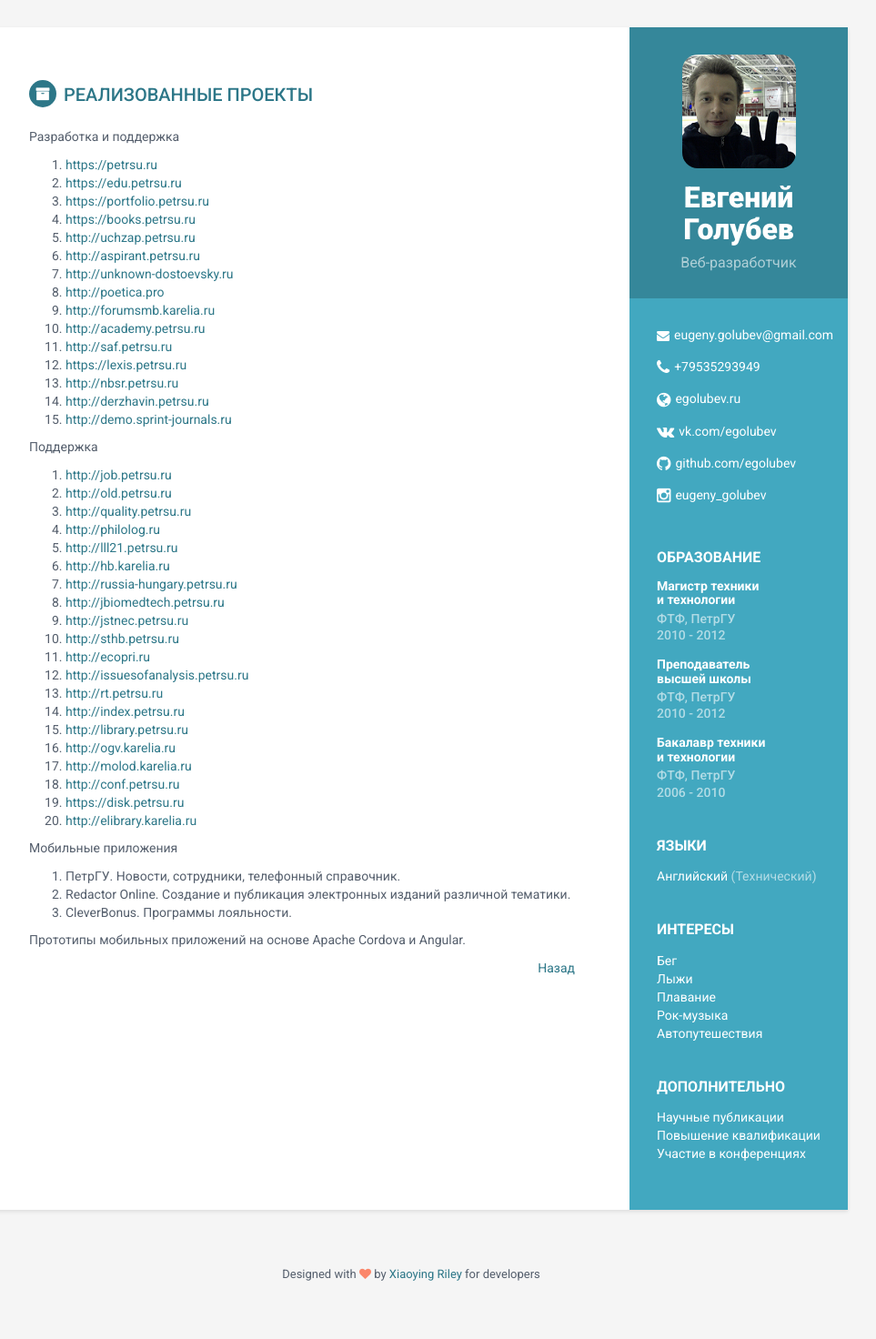
After one commit to egolubev/egolubev.github.io, a PHP site: page /project.html in a window 1280 px wide. The commit adds this page. Shown: the whole page at 91% size, without its empty margins (188-1151 px from the left). Run offline with PHP 8.4, Linux system fonts and the light colour scheme.

Commit message:
список проектов

```diff
--- a/assets/css/styles.css
+++ b/assets/css/styles.css
@@ -260,6 +260,9 @@ p {
 .page-list li {
     padding-top:20px;
 }
+.page-list-m li {
+    padding-top: 0px;
+}
 /* Extra small devices (phones, less than 768px) */
 @media (max-width: 767px) {
   .sidebar-wrapper {
--- a/conference.html
+++ b/conference.html
@@ -54,6 +54,7 @@
                     <li>15 - 18 сентября 2014 г. VIII Международная научно-практическая конференция "Научно-образовательная информационная среда XXI века" (г. Петрозаводск).</li>
                 </ul>
             </div>
+            <p class="text-right"><a href="/">Назад</a></p>
         </section>
     </div>
 </div>
--- a/index.html
+++ b/index.html
@@ -42,7 +42,7 @@
             <section class="section summary-section">
                 <h2 class="section-title"><i class="fa fa-user"></i>Род занятий</h2>
                 <div class="summary">
-                    <p>Занимаюсь web-разработкой программного обеспечения более 4 лет, последние три года как PHP-разработчик в образовательных интернет-проектах. Также имею опыт по созданию гибридных мобильных приложений на основе Apache Cordova.</p>
+                    <p>Занимаюсь web-разработкой программного обеспечения более 4 лет, последние три года как разработчик в образовательных интернет-проектах. Также имею опыт по созданию гибридных мобильных приложений на основе Apache Cordova.</p>
                 </div>
             </section>
             <section class="section experiences-section">
@@ -146,6 +146,7 @@
                     <span class="project-title"><a href="http://uchzap.petrsu.ru/" target="_blank">uchzap.petrsu.ru</a></span> -
                     <span class="project-tagline">учёные записки Петрозаводского государственного университета (ПетрГУ)</span>
                 </div>
+                <p><a href="/project.html">Подробнее...</a></p>
             </section>
             <section class="skills-section section">
                 <h2 class="section-title"><i class="fa fa-rocket"></i>Владение технологиями</h2>
--- /dev/null
+++ b/project.html
@@ -0,0 +1,107 @@
+<!DOCTYPE html>
+<!--[if IE 8]> <html lang="en" class="ie8"> <![endif]-->
+<!--[if IE 9]> <html lang="en" class="ie9"> <![endif]-->
+<!--[if !IE]><!--> <html lang="en"> <!--<![endif]-->
+<head>
+    <title>Евгений Голубев :: Публикации</title>
+    <!-- Meta -->
+    <meta charset="utf-8">
+    <meta http-equiv="X-UA-Compatible" content="IE=edge">
+    <meta name="viewport" content="width=device-width, initial-scale=1.0">
+    <meta name="description" content="Responsive HTML5 Resume/CV Template for Developers">
+    <meta name="author" content="Xiaoying Riley at 3rd Wave Media">
+    <link rel="shortcut icon" href="favicon.ico">
+    <link href='https://fonts.googleapis.com/css?family=Roboto:400,500,400italic,300italic,300,500italic,700,700italic,900,900italic' rel='stylesheet' type='text/css'>
+    <!-- Global CSS -->
+    <link rel="stylesheet" href="assets/plugins/bootstrap/css/bootstrap.min.css">
+    <!-- Plugins CSS -->
+    <link rel="stylesheet" href="assets/plugins/font-awesome/css/font-awesome.css">
+    <!-- Theme CSS -->
+    <link id="theme-style" rel="stylesheet" href="assets/css/styles.css">
+    <!-- HTML5 shim and Respond.js for IE8 support of HTML5 elements and media queries -->
+    <!--[if lt IE 9]>
+    <script src="https://oss.maxcdn.com/html5shiv/3.7.2/html5shiv.min.js"></script>
+    <script src="https://oss.maxcdn.com/respond/1.4.2/respond.min.js"></script>
+    <![endif]-->
+    <!-- Javascript -->
+    <script type="text/javascript" src="assets/plugins/jquery-1.11.3.min.js"></script>
+    <script type="text/javascript" src="assets/plugins/bootstrap/js/bootstrap.min.js"></script>
+    <!-- custom js -->
+    <script type="text/javascript" src="assets/js/main.js"></script>
+    <script>
+        $(function(){
+            $("#right-column").load("right_column.html");
+        });
+    </script>
+</head>
+
+<body>
+<div class="wrapper">
+    <div id="right-column"></div>
+    <div class="main-wrapper">
+        <section class="section summary-section">
+            <h2 class="section-title"><i class="fa fa-archive"></i>РЕАЛИЗОВАННЫЕ ПРОЕКТЫ</h2>
+            <p>Разработка и поддержка</p>
+            <div class="page-list-m">
+                <ol>
+                    <li><a href="https://petrsu.ru" target="_blank">https://petrsu.ru</a></li>
+                    <li><a href="https://edu.petrsu.ru" target="_blank">https://edu.petrsu.ru</a></li>
+                    <li><a href="https://portfolio.petrsu.ru" target="_blank">https://portfolio.petrsu.ru</a></li>
+                    <li><a href="https://books.petrsu.ru" target="_blank">https://books.petrsu.ru</a></li>
+                    <li><a href="http://uchzap.petrsu.ru" target="_blank">http://uchzap.petrsu.ru</a></li>
+                    <li><a href="http://aspirant.petrsu.ru" target="_blank">http://aspirant.petrsu.ru</a></li>
+                    <li><a href="http://unknown-dostoevsky.ru" target="_blank">http://unknown-dostoevsky.ru</a></li>
+                    <li><a href="http://poetica.pro" target="_blank">http://poetica.pro</a></li>
+                    <li><a href="http://forumsmb.karelia.ru" target="_blank">http://forumsmb.karelia.ru</a></li>
+                    <li><a href="http://academy.petrsu.ru" target="_blank">http://academy.petrsu.ru</a></li>
+                    <li><a href="http://saf.petrsu.ru" target="_blank">http://saf.petrsu.ru</a></li>
+                    <li><a href="https://lexis.petrsu.ru" target="_blank">https://lexis.petrsu.ru</a></li>
+                    <li><a href="http://nbsr.petrsu.ru" target="_blank">http://nbsr.petrsu.ru</a></li>
+                    <li><a href="http://derzhavin.petrsu.ru" target="_blank">http://derzhavin.petrsu.ru</a></li>
+                    <li><a href="http://demo.sprint-journals.ru" target="_blank">http://demo.sprint-journals.ru</a></li>
+                </ol>
+            </div>
+            <p>Поддержка</p>
+            <div class="page-list-m">
+                <ol>
+                    <li><a href="http://job.petrsu.ru" target="_blank">http://job.petrsu.ru</a></li>
+                    <li><a href="http://old.petrsu.ru" target="_blank">http://old.petrsu.ru</a></li>
+                    <li><a href="http://quality.petrsu.ru" target="_blank">http://quality.petrsu.ru</a></li>
+                    <li><a href="http://philolog.ru" target="_blank">http://philolog.ru</a></li>
+                    <li><a href="http://lll21.petrsu.ru" target="_blank">http://lll21.petrsu.ru</a></li>
+                    <li><a href="http://hb.karelia.ru" target="_blank">http://hb.karelia.ru</a></li>
+                    <li><a href="http://russia-hungary.petrsu.ru" target="_blank">http://russia-hungary.petrsu.ru</a></li>
+                    <li><a href="http://jbiomedtech.petrsu.ru" target="_blank">http://jbiomedtech.petrsu.ru</a></li>
+                    <li><a href="http://jstnec.petrsu.ru" target="_blank">http://jstnec.petrsu.ru</a></li>
+                    <li><a href="http://sthb.petrsu.ru" target="_blank">http://sthb.petrsu.ru</a></li>
+                    <li><a href="http://ecopri.ru" target="_blank">http://ecopri.ru</a></li>
+                    <li><a href="http://issuesofanalysis.petrsu.ru" target="_blank">http://issuesofanalysis.petrsu.ru</a></li>
+                    <li><a href="http://rt.petrsu.ru" target="_blank">http://rt.petrsu.ru</a></li>
+                    <li><a href="http://index.petrsu.ru" target="_blank">http://index.petrsu.ru</a></li>
+                    <li><a href="http://library.petrsu.ru" target="_blank">http://library.petrsu.ru</a></li>
+                    <li><a href="http://ogv.karelia.ru" target="_blank">http://ogv.karelia.ru</a></li>
+                    <li><a href="http://molod.karelia.ru" target="_blank">http://molod.karelia.ru</a></li>
+                    <li><a href="http://conf.petrsu.ru" target="_blank">http://conf.petrsu.ru</a></li>
+                    <li><a href="https://disk.petrsu.ru" target="_blank">https://disk.petrsu.ru</a></li>
+                    <li><a href="http://elibrary.karelia.ru" target="_blank">http://elibrary.karelia.ru</a></li>
+                </ol>
+            </div>
+            <p>Мобильные приложения</p>
+            <ol>
+                <li>ПетрГУ. Новости, сотрудники, телефонный справочник.</li>
+                <li>Redactor Online. Cоздание и публикация электронных изданий различной тематики.</li>
+                <li>CleverBonus. Программы лояльности.</li>
+            </ol>
+            <p>Прототипы мобильных приложений на основе Apache Cordova и Angular.</p>
+            <p class="text-right"><a href="/">Назад</a></p>
+        </section>
+    </div>
+</div>
+<footer class="footer">
+    <div class="text-center">
+        <!--/* This template is released under the Creative Commons Attribution 3.0 License. Please keep the attribution link below when using for your own project. Thank you for your support. :) If you'd like to use the template without the attribution, you can check out other license options via our website: themes.3rdwavemedia.com */-->
+        <small class="copyright">Designed with <i class="fa fa-heart"></i> by <a href="http://themes.3rdwavemedia.com" target="_blank">Xiaoying Riley</a> for developers</small>
+    </div>
+</footer>
+</body>
+</html>
--- a/publication.html
+++ b/publication.html
@@ -50,6 +50,7 @@
                     <li>Голубев, Е.В. Подход к построению электронно-библиотечной системы вуза [Текст] / Е.В.&nbsp;Голубев, А.Г.&nbsp;Марахтанов, О.Ю.&nbsp;Насадкина // Теоретические и прикладные вопросы современных информационных технологий: материалы XI Всероссийской научно-технической конференции / Найханов В.В.. - Улан-Удэ : ВСГУТУ, 2012. - С.47-49.</li>
                 </ul>
             </div>
+            <p class="text-right"><a href="/">Назад</a></p>
         </section>
     </div>
 </div>
--- a/right_column.html
+++ b/right_column.html
@@ -1,6 +1,6 @@
 <div class="sidebar-wrapper">
     <div class="profile-container">
-        <img class="profile" src="assets/images/foto.png" alt="" />
+        <a href="/"><img class="profile" src="assets/images/foto.png" alt="" /></a>
         <h1 class="name">Евгений Голубев</h1>
         <h3 class="tagline">Веб-разработчик</h3>
     </div>
--- a/training.html
+++ b/training.html
@@ -50,6 +50,7 @@
                     <li>19 апреля - 21 июня 2011 г. Программа повышения квалификации "Основы передачи технологии в промышленность".</li>
                 </ul>
             </div>
+            <p class="text-right"><a href="/">Назад</a></p>
         </section>
     </div>
 </div>
```
